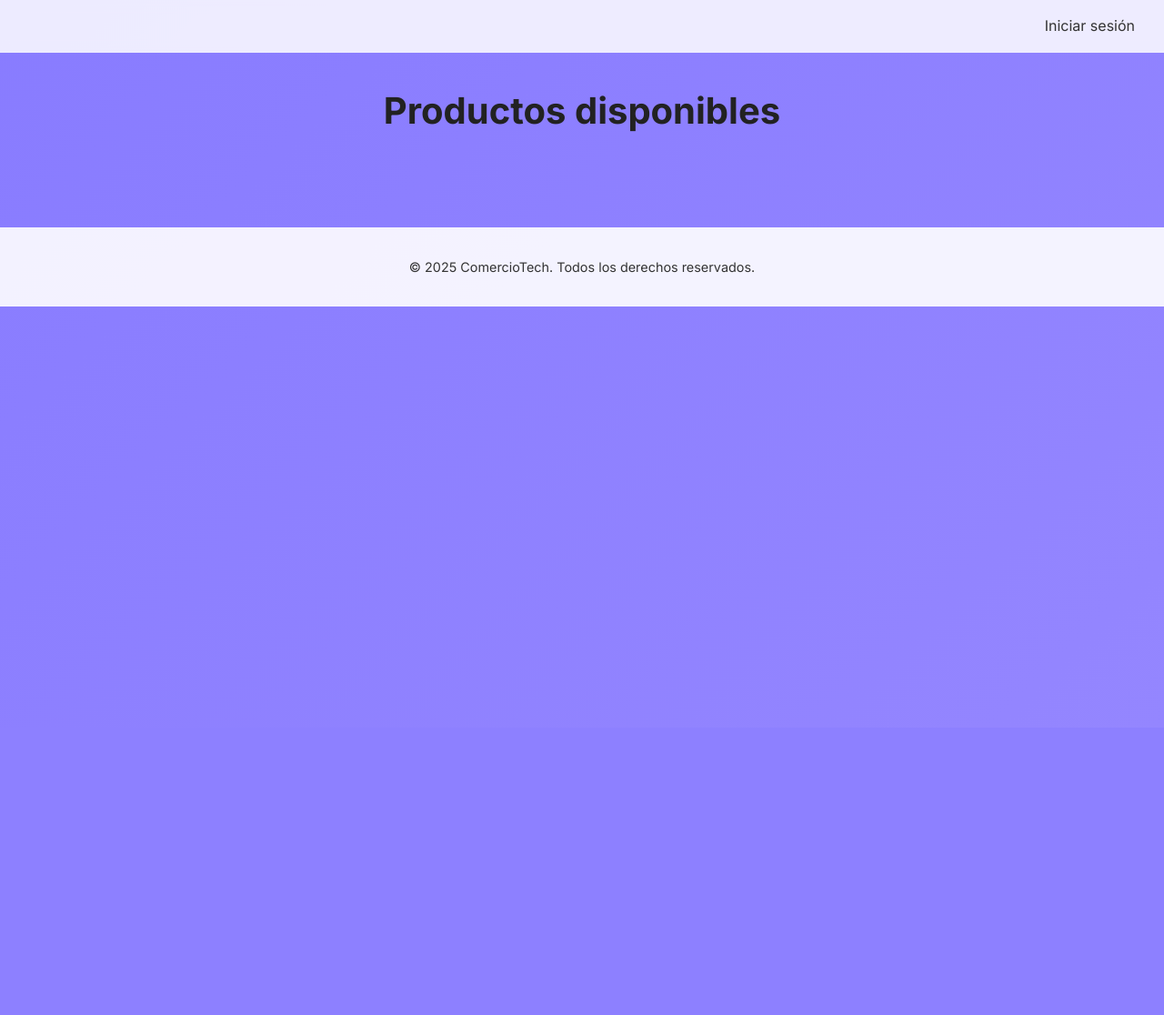
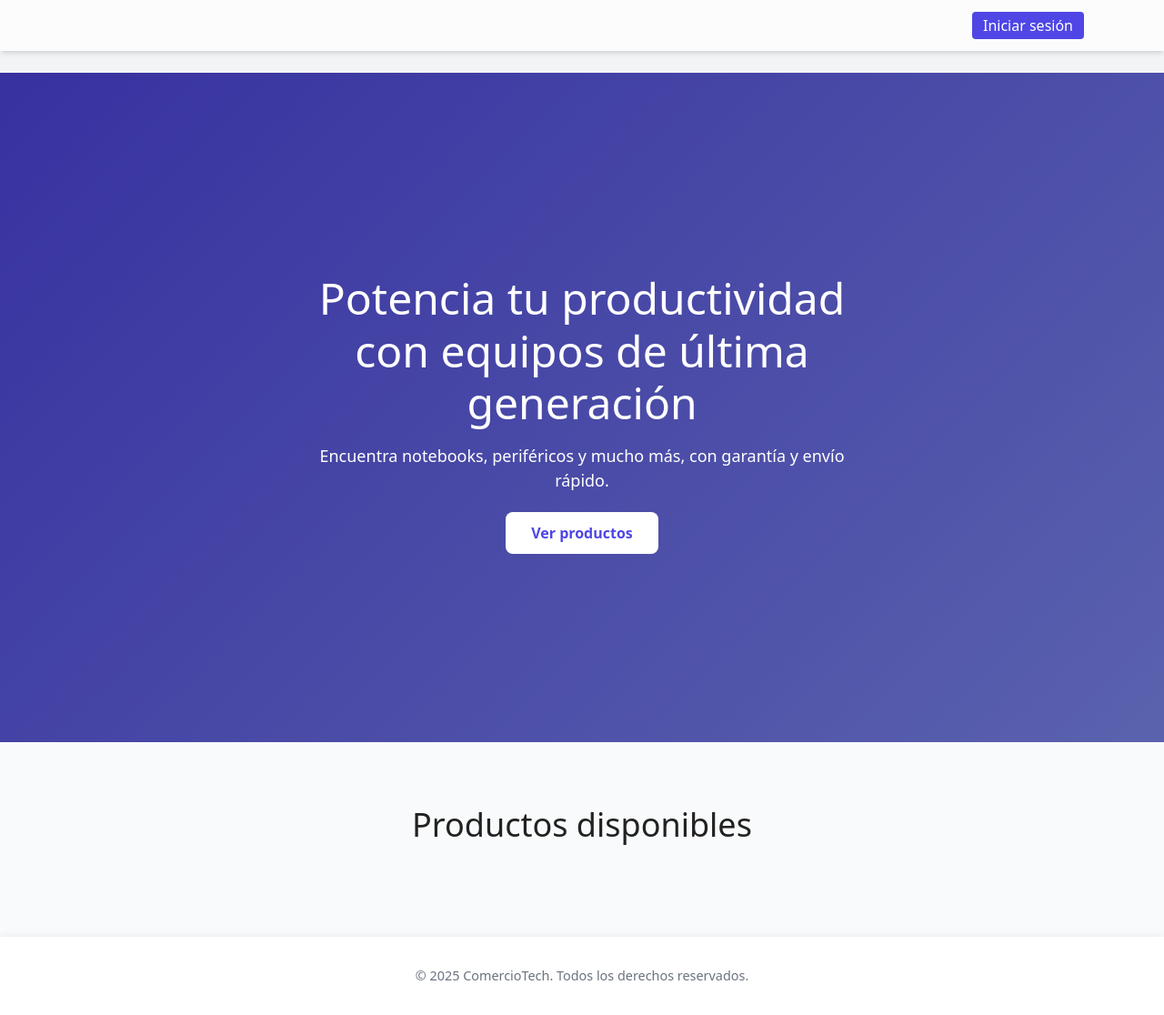
Before and after one commit to Grivyzom/E-Commerce-APP, a Flask app: page / in a window 1280 px wide. Shown: the whole page at 91% size. Before the commit the page ends 337 px from the top, so only its background shows below. Run offline with Flask 3, Linux system fonts and the light colour scheme; data that the repository does not hold is empty; some libraries are stand-ins or nearby versions.

Commit message:
Integración de Tailwind via CDN, navbar fija y translúcida con blur, fondo degradado suave, cards de productos con hover y sombra, botones estilizados con transiciones

```diff
--- a/static/css/styles.css
+++ b/static/css/styles.css
@@ -1,98 +1,82 @@
-/* 1. Reset y variables */
-:root {
-  --color-primary: #6c63ff;
-  --color-bg-dark: #1f1f2e;
-  --color-card-bg: rgba(255,255,255,0.9);
-  --color-text: #333;
-  --gradient-1: #6c63ff;
-  --gradient-2: #9b8cff;
+/* ————————————————————————————————————————————————————— */
+/* 0. Scroll suave */
+html {
+  scroll-behavior: smooth;
 }
 
-* {
-  margin: 0;
-  padding: 0;
-  box-sizing: border-box;
+/* 1. Hero */
+.hero {
+  height: calc(100vh - 64px);
+  background: linear-gradient(135deg, #4f46e5, #818cf8);
+  display: flex;
+  align-items: center;
+  justify-content: center;
+  text-align: center;
+  color: #fff;
+  position: relative;
+}
+.hero::before {
+  content: '';
+  position: absolute;
+  inset: 0;
+  backdrop-filter: brightness(0.7);
+}
+.hero-content {
+  position: relative;
+  max-width: 600px;
+  z-index: 1;
+}
+.hero-content h1 {
+  font-size: 3rem;
+  margin-bottom: 1rem;
+  line-height: 1.2;
+}
+.hero-content p {
+  font-size: 1.125rem;
+  margin-bottom: 2rem;
+}
+.cta-button {
+  background: #fff;
+  color: #4f46e5;
+  padding: .75rem 1.75rem;
+  border-radius: .5rem;
+  font-weight: 600;
+  text-decoration: none;
+  transition: transform .2s, background .2s;
+}
+.cta-button:hover {
+  background: #f3f4f6;
+  transform: translateY(-2px);
 }
 
-/* 2. Fondo animado */
-body {
-  min-height: 100vh;
-  /* degradado animado */
-  background: linear-gradient(135deg, var(--gradient-1), var(--gradient-2));
-  background-size: 400% 400%;
-  animation: gradientBG 15s ease infinite;
-  color: var(--color-text);
-  font-family: 'Inter', sans-serif;
-  line-height: 1.6;
+/* 2. Sección productos */
+.productos-seccion {
+  background: #f9fafb;
+  padding: 4rem 2rem;
+}
+.productos-seccion h2 {
+  text-align: center;
+  font-size: 2.25rem;
+  color: #222;
+  margin-bottom: 2rem;
 }
 
-/* animación del degradado */
-@keyframes gradientBG {
-  0% { background-position: 0% 50%; }
-  50% { background-position: 100% 50%; }
-  100% { background-position: 0% 50%; }
-}
-
-/* 3. Navbar */
-.navbar {
-  display: flex;
-  justify-content: space-between;
-  align-items: center;
-  padding: 1rem 2rem;
-  background: rgba(255,255,255,0.85);
-  backdrop-filter: blur(6px);
-  position: sticky;
-  top: 0;
-  z-index: 10;
-}
-
-.navbar a {
-  margin-left: 1rem;
-  text-decoration: none;
-  color: var(--color-text);
-  font-weight: 500;
-  transition: color .2s;
-}
-
-.navbar a:hover {
-  color: var(--color-primary);
-}
-
-.navbar .logout {
-  color: #e63946;
-}
-
-/* 4. Títulos */
-h1 {
-  text-align: center;
-  margin: 2rem 0;
-  font-size: 2.5rem;
-  color: #222;
-}
-
-/* 5. Contenedor de cards */
-.contenedor {
-  display: grid;
-  grid-template-columns: repeat(auto-fit, minmax(260px, 1fr));
-  gap: 2rem;
-  padding: 0 2rem 4rem;
-}
-
-/* 6. Card */
+/* 3. Cards refinadas */
 .card {
-  background: var(--color-card-bg);
+  background: #fff;
   border-radius: 1rem;
-  box-shadow: 0 8px 24px rgba(0,0,0,0.1);
+  box-shadow: 0 6px 20px rgba(0,0,0,0.08);
   padding: 1.5rem;
   text-align: center;
   transition: transform .3s, box-shadow .3s;
+  opacity: 0; /* para AOS */
+}
+.card:hover {
+  transform: translateY(-5px);
+  box-shadow: 0 12px 28px rgba(0,0,0,0.12);
 }
 
-.card:hover {
-  transform: translateY(-5px);
-  box-shadow: 0 16px 32px rgba(0,0,0,0.15);
-}
-
+/* 4. Imagen de producto */
 .card img {
   width: 100%;
   height: auto;
@@ -100,192 +84,56 @@ h1 {
   margin-bottom: 1rem;
 }
 
-/* 7. Botón */
-.boton, .boton:hover {
-  display: inline-block;
-  padding: .75rem 1.5rem;
-  border-radius: .5rem;
-  text-decoration: none;
-  font-weight: 600;
-  transition: background .2s, transform .2s;
+/* 5. Tipos y botones de card */
+.card h3 {
+  margin: .5rem 0;
+  font-size: 1.25rem;
+  color: #111827;
+}
+.card p {
+  color: #6b7280;
+  margin-bottom: 1rem;
+}
+.card .boton {
+  background: #4f46e5;
+  color: #fff;
+}
+.card .boton:hover {
+  background: #3730a3;
 }
 
-.boton {
-  background: var(--color-primary);
-  color: #fff;
+/* 6. Grid responsive */
+.contenedor {
+  display: grid;
+  grid-template-columns: repeat(auto-fit, minmax(260px, 1fr));
+  gap: 2rem;
+  max-width: 1200px;
+  margin: 0 auto;
 }
 
-.boton:hover {
-  background: #564dcf;
-  transform: translateY(-2px);
+/* 7. Navbar refinado */
+.navbar {
+  padding: 1rem 2rem;
+  background: #fff;
+  box-shadow: 0 2px 8px rgba(0,0,0,0.1);
+  position: sticky;
+  top: 0;
+  z-index: 100;
+}
+.navbar a {
+  color: #4b5563;
+}
+.navbar a:hover {
+  color: #4f46e5;
 }
 
-/* 8. Footer */
+/* 8. Footer limpio */
 .footer {
+  background: #fff;
   text-align: center;
   padding: 2rem;
-  background: rgba(255,255,255,0.9);
   font-size: .9rem;
+  color: #6b7280;
+  box-shadow: 0 -2px 8px rgba(0,0,0,0.05);
 }
-
-/* ────────────────────────────────────────────────────────────────────── */
-/* 9. Carrito */
-/* Título y link "volver" */
-.titulo-carrito {
-  text-align: center;
-  font-size: 2.5rem;
-  margin: 2rem 0 0.5rem;
-  color: #222;
-}
-.volver-link {
-  display: inline-block;
-  margin: 0 2rem 2rem;
-  color: var(--color-primary);
-  font-weight: 500;
-  text-decoration: none;
-  transition: color .2s;
-}
-.volver-link:hover {
-  color: #564dcf;
-}
-
-/* Contenedor grid para items */
-.carrito-container {
-  display: grid;
-  grid-template-columns: repeat(auto-fit, minmax(300px, 1fr));
-  gap: 1.5rem;
-  padding: 0 2rem 2rem;
-}
-
-/* Cada item */
-.carrito-item {
-  display: flex;
-  align-items: center;
-  gap: 1rem;
-  background: var(--color-card-bg);
-  border-radius: 1rem;
-  box-shadow: 0 8px 24px rgba(0,0,0,0.1);
-  padding: 1rem;
-  animation: fadeIn .4s ease both;
-  transition: transform .2s;
-}
-.carrito-item:hover {
-  transform: translateY(-3px);
-}
-
-/* Imagen del producto */
-.carrito-img {
-  width: 120px;
-  height: auto;
-  border-radius: .75rem;
-  object-fit: cover;
-}
-
-/* Info y controles */
-.carrito-info {
-  flex: 1;
-}
-.carrito-info h2 {
-  margin-bottom: .25rem;
-  font-size: 1.25rem;
-}
-.carrito-info p {
-  margin: .25rem 0;
-}
-.carrito-controles {
-  display: flex;
-  align-items: center;
-  gap: .5rem;
-  margin: .5rem 0;
-}
-
-/* Botones de cantidad */
-.btn-control {
-  width: 32px;
-  height: 32px;
-  border: none;
-  border-radius: .5rem;
-  background: var(--color-primary);
-  color: #fff;
-  font-size: 1.25rem;
-  line-height: 1;
-  cursor: pointer;
-  transition: transform .1s;
-}
-.btn-control:hover {
-  transform: scale(1.1);
-}
-
-/* Cantidad */
-.cantidad {
-  min-width: 24px;
-  text-align: center;
-  font-weight: 600;
-}
-
-/* Botón "quitar" */
-.btn-quitar {
-  background: #e63946;
-  color: #fff;
-  border: none;
-  border-radius: .5rem;
-  padding: .5rem 1rem;
-  cursor: pointer;
-  transition: background .2s;
-}
-.btn-quitar:hover {
-  background: #c12e3c;
-}
-
-/* Resumen y botones finales */
-.carrito-resumen {
-  max-width: 480px;
-  margin: 2rem auto;
-  background: var(--color-card-bg);
-  padding: 1.5rem 2rem;
-  border-radius: 1rem;
-  box-shadow: 0 8px 24px rgba(0,0,0,0.1);
-  text-align: center;
-}
-.carrito-resumen p {
-  font-size: 1.25rem;
-  margin-bottom: 1rem;
-}
-.resumen-botones {
-  display: flex;
-  justify-content: space-around;
-  gap: 1rem;
-}
-.btn-vaciar {
-  background: #e63946;
-  color: #fff;
-  border: none;
-  border-radius: .5rem;
-  padding: .75rem 1.25rem;
-  cursor: pointer;
-  transition: background .2s;
-}
-.btn-vaciar:hover {
-  background: #c12e3c;
-}
-.btn-comprar {
-  display: inline-block;
-  background: var(--color-primary);
-  color: #fff;
-  text-decoration: none;
-  border-radius: .5rem;
-  padding: .75rem 1.25rem;
-  font-weight: 600;
-  transition: background .2s, transform .2s;
-}
-.btn-comprar:hover {
-  background: #564dcf;
-  transform: translateY(-2px);
-}
-
-/* Animación fade-in */
-@keyframes fadeIn {
-  from { opacity: 0; transform: translateY(10px); }
-  to   { opacity: 1; transform: translateY(0); }
-}
-/* ────────────────────────────────────────────────────────────────────── */
+/* ————————————————————————————————————————————————————— */
--- a/templates/index.html
+++ b/templates/index.html
@@ -1,46 +1,86 @@
 <!DOCTYPE html>
 <html lang="es">
-
 <head>
   <meta charset="UTF-8">
   <title>Productos</title>
   <link rel="stylesheet" href="{{ url_for('static', filename='css/styles.css') }}">
   <link href="https://fonts.googleapis.com/css2?family=Inter:wght@400;600;700&display=swap" rel="stylesheet">
 
+  <!-- AOS -->
+  <link href="https://unpkg.com/aos@next/dist/aos.css" rel="stylesheet">
+<script src="https://cdn.tailwindcss.com"></script>
 </head>
-
-<body>
-    <header class="navbar">
-        <div class="navbar-left">
-            {% if session.get("usuario") %}
-            <strong>Bienvenido, {{ session["usuario"] }}</strong>
+<body class="bg-gray-100">
+    <header class="fixed top-0 left-0 w-full bg-white/70 backdrop-blur-md shadow-md z-50">
+    <nav class="max-w-6xl mx-auto px-6 py-4 flex justify-between items-center">
+        <div class="text-lg font-semibold text-indigo-700">
+        {% if session.usuario %}
+            Bienvenido, {{ session.usuario }}
         {% endif %}
         </div>
-        <div class="navbar-right">
-            {% if session.get("usuario") %}
-            <a href="{{ url_for('ver_carrito') }}">🛒 Ver carrito</a>
-            <a href="{{ url_for('mis_pedidos') }}">📦 Mis pedidos</a>
-            <a href="{{ url_for('logout') }}" class="logout">Cerrar sesión</a>
+        <div class="space-x-4">
+        {% if session.usuario %}
+            <a href="{{ url_for('ver_carrito') }}"
+            class="inline-flex items-center space-x-1 text-indigo-600 hover:text-indigo-800 transition">
+            <span>🛒</span><span>Ver carrito</span>
+            </a>
+            <a href="{{ url_for('mis_pedidos') }}"
+            class="inline-flex items-center space-x-1 text-indigo-600 hover:text-indigo-800 transition">
+            <span>📦</span><span>Mis pedidos</span>
+            </a>
+            <a href="{{ url_for('logout') }}"
+            class="px-3 py-1 bg-red-500 text-white rounded hover:bg-red-600 transition">
+            Cerrar sesión
+            </a>
         {% else %}
-            <a href="{{ url_for('login') }}">Iniciar sesión</a>
+            <a href="{{ url_for('login') }}"
+            class="px-3 py-1 bg-indigo-600 text-white rounded hover:bg-indigo-700 transition">
+            Iniciar sesión
+            </a>
         {% endif %}
         </div>
+    </nav>
     </header>
 
-    <h1>Productos disponibles</h1>
+<div class="h-20"></div>
+
+  <!-- HERO -->
+  <section class="hero">
+    <div class="hero-content" data-aos="zoom-in">
+      <h1>Potencia tu productividad con equipos de última generación</h1>
+      <p>Encuentra notebooks, periféricos y mucho más, con garantía y envío rápido.</p>
+      <a href="#productos" class="cta-button">Ver productos</a>
+    </div>
+  </section>
+
+  <!-- PRODUCTOS -->
+  <section id="productos" class="productos-seccion">
+    <h2 data-aos="fade-up">Productos disponibles</h2>
     <div class="contenedor">
       {% for producto in productos %}
-        <div class="card">
-            <img src="{{ url_for('static', filename='img/' + producto.imagen_url) }}" alt="{{ producto.nombre }}">
-            <h2>{{ producto.nombre }}</h2>
+      <div class="card" data-aos="fade-up" data-aos-delay="{{ loop.index0 * 100 }}">
+        <img src="{{ url_for('static', filename='img/' + producto.imagen_url) }}"
+             alt="{{ producto.nombre }}">
+        <h3>{{ producto.nombre }}</h3>
         <p>${{ "{:,.0f}".format(producto.precio|float) }}</p>
-            <a href="{{ url_for('agregar', producto_id=producto.id_producto) }}" class="boton">Agregar al carrito</a>
+        <a href="{{ url_for('agregar', producto_id=producto.id_producto) }}"
+           class="boton">Agregar al carrito</a>
       </div>
       {% endfor %}
     </div>
-</body>
+  </section>
 
-  <footer class="footer">
+  <footer class="footer" data-aos="fade-up">
     <p>&copy; 2025 ComercioTech. Todos los derechos reservados.</p>
   </footer>
+
+  <!-- AOS Script -->
+  <script src="https://unpkg.com/aos@next/dist/aos.js"></script>
+  <script>
+    AOS.init({
+      duration: 800,
+      once: true
+    });
+  </script>
+</body>
 </html>
```
Lines whose indentation alone changed are shown as unchanged.
